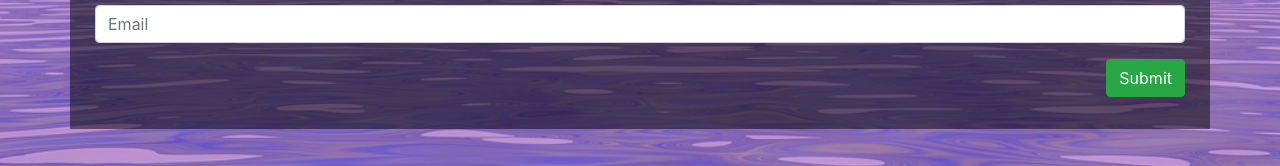
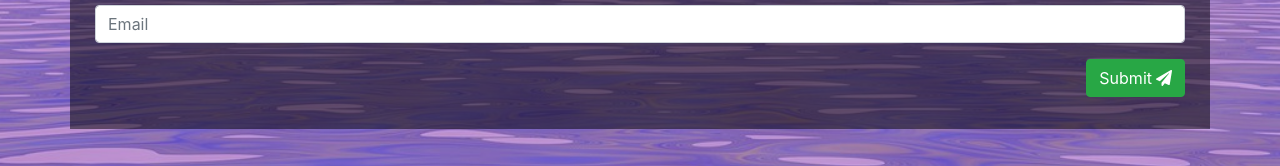
Before and after one commit to ca2roaldsoy/Portfolio2-JS1, a React (Create React App) app: page /contact in a window 1280 px wide. Shown: the part 481-647 px from the top of the page. Built offline with nearby package versions, Linux system fonts and the light colour scheme.

Commit message:
deleted unused imports

```diff
--- a/src/components/contact/ContactForm.js
+++ b/src/components/contact/ContactForm.js
@@ -3,6 +3,8 @@ import { useForm } from "react-hook-form";
 import * as yup from "yup";
 import { Button, Form } from "react-bootstrap";
 import Validation from "./Validation";
+import { FontAwesomeIcon } from "@fortawesome/react-fontawesome";
+import { faPaperPlane } from "@fortawesome/free-solid-svg-icons";
 
 const schema = yup.object().shape({
   firstName: yup.string().required("Firstname is required"),
@@ -65,6 +67,7 @@ function ContactForm() {
 
         <Button type="submit" className="contact__btn" variant="success">
           Submit
+          <FontAwesomeIcon icon={faPaperPlane} className="ml-1" />
         </Button>
       </Form>
     </>
--- a/src/components/contact/Validation.js
+++ b/src/components/contact/Validation.js
@@ -1,6 +1,6 @@
 import React from "react";
 import PropTypes from "prop-types";
-import { Alert, Button } from "react-bootstrap";
+import { Alert } from "react-bootstrap";
 
 // Contact input validation
 // if correct display message
--- a/src/components/home/Search.js
+++ b/src/components/home/Search.js
@@ -2,7 +2,6 @@ import React from "react";
 import PropTypes from "prop-types";
 import InputGroup from "react-bootstrap/InputGroup";
 import FormControl from "react-bootstrap/FormControl";
-import Button from "react-bootstrap/Button";
 
 // Searchbar
 function Search({ handleInput }) {
--- a/src/components/navMenu/NavMenu.js
+++ b/src/components/navMenu/NavMenu.js
@@ -3,6 +3,7 @@ import Navbar from "react-bootstrap/Navbar";
 import Nav from "react-bootstrap/Nav";
 import { FontAwesomeIcon } from "@fortawesome/react-fontawesome";
 import { faGamepad } from "@fortawesome/free-solid-svg-icons";
+
 import {
   BrowserRouter as Router,
   Switch,
@@ -22,7 +23,7 @@ function NavMenu() {
       <Navbar bg="success" variant="dark" role="navigation" expand="md">
         <Navbar.Brand>
           <NavLink to="/" exact role="link">
-            <FontAwesomeIcon icon={faGamepad} className="mr-2" />
+            <FontAwesomeIcon icon={faGamepad} />
             Card Game
           </NavLink>
         </Navbar.Brand>
```
